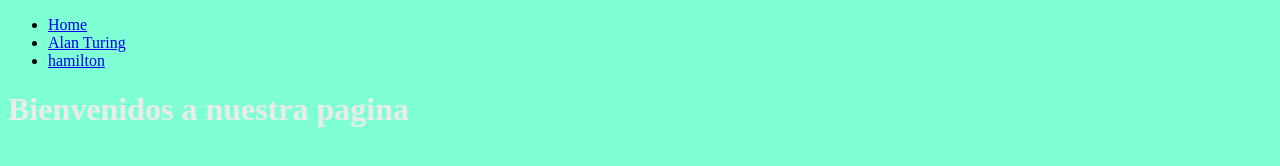
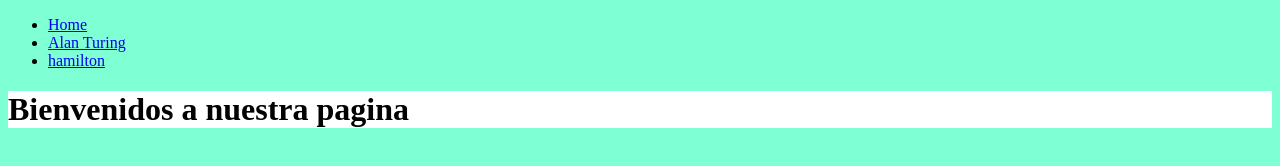
Before and after one commit to SebastianCarballo/DH-Heroes, a website: page views/index.html in a window 1280 px wide. Drawn offline with Linux system fonts and the light colour scheme.

Commit message:
Agrego colores al h1 con css

```diff
--- a/public/css/style.css
+++ b/public/css/style.css
@@ -3,7 +3,8 @@ body{
 }
 
 h1{
-    color:#ebebeb;
+    color:black;
+    background-color: white;
 }
 
 p {
```
